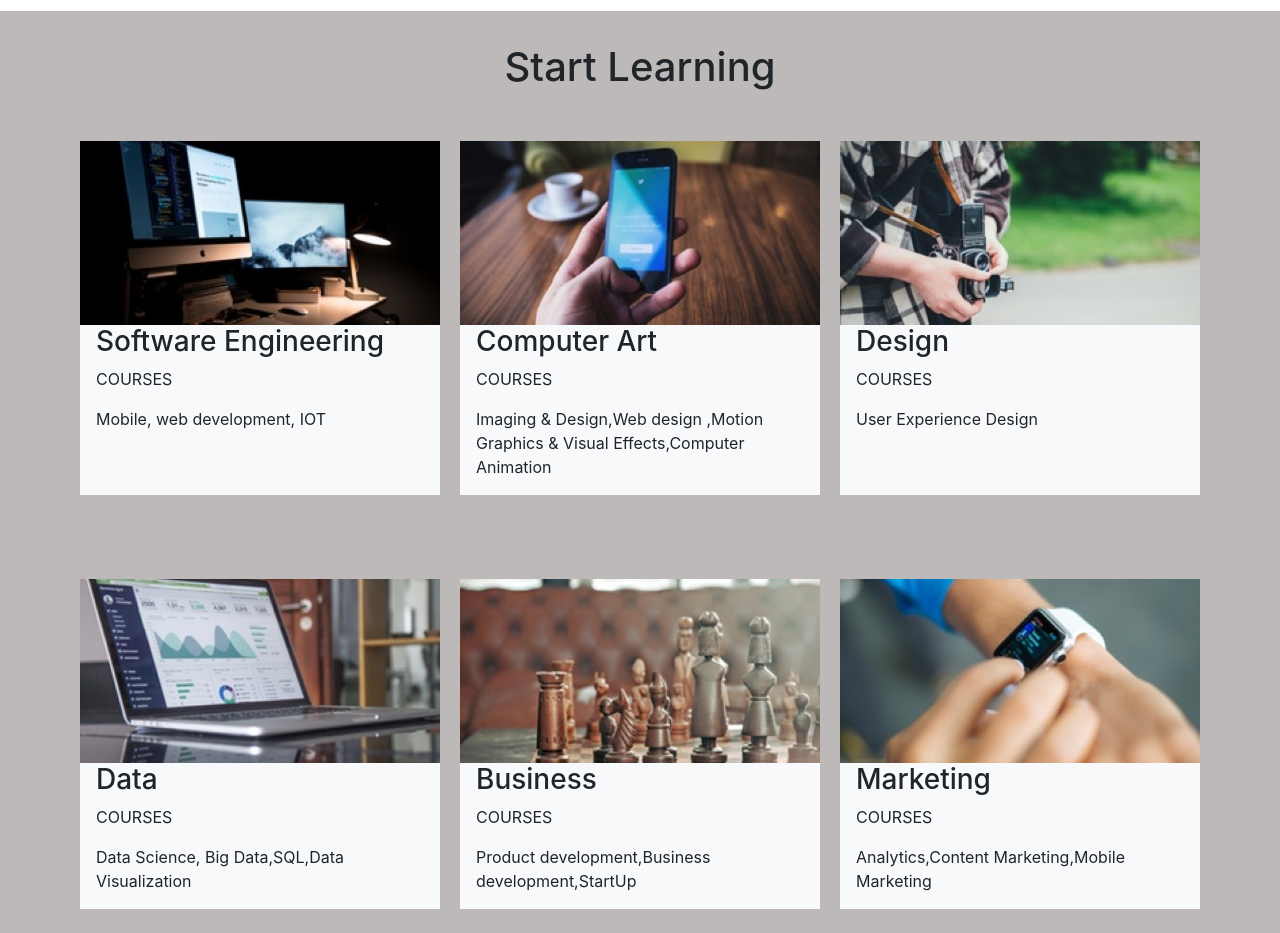
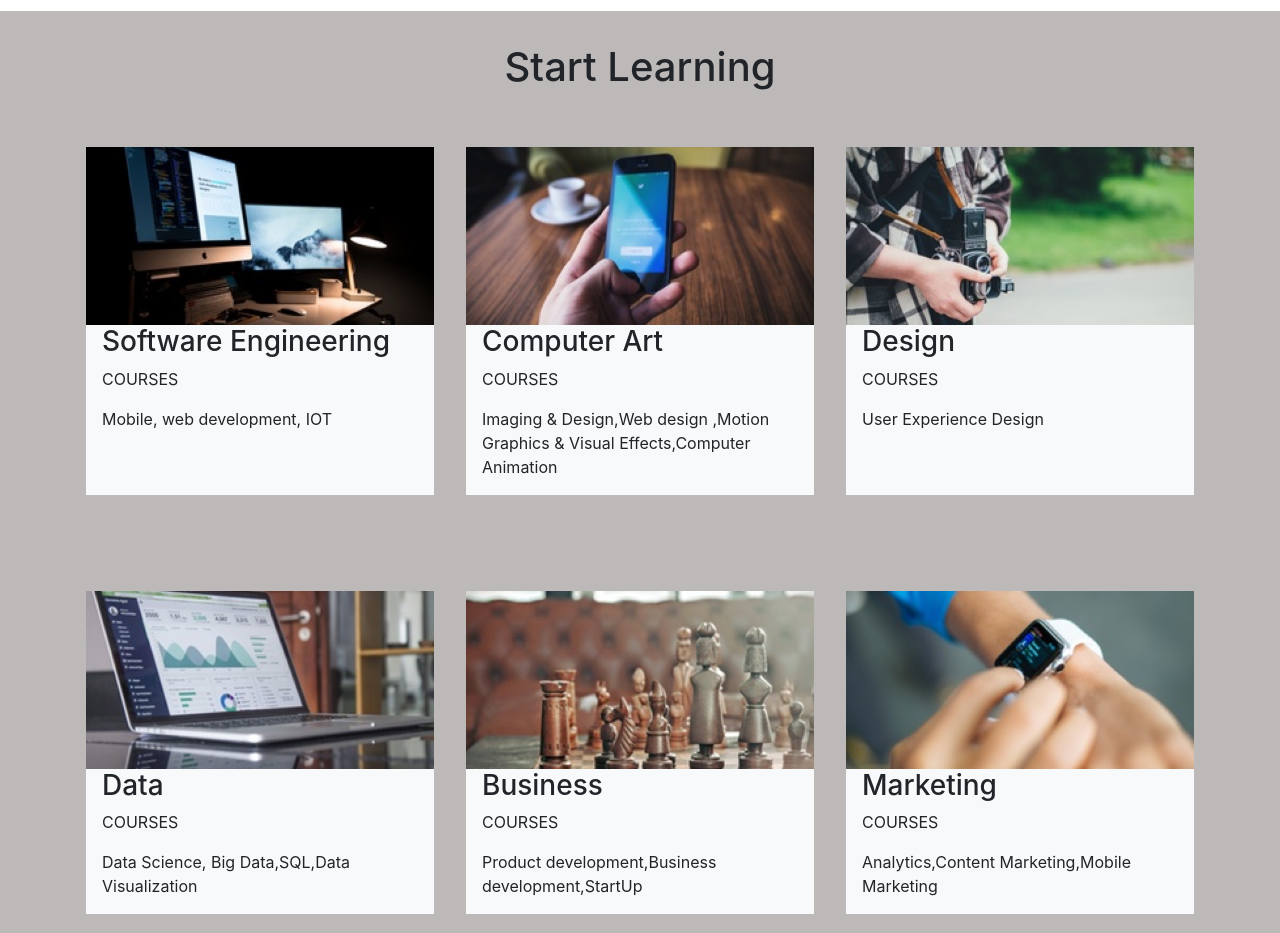
Before and after one commit to Nihal-008/ColmarAcademyProject, a plain HTML site: page index.html in a window 1280 px wide. Shown: the part 1280-2213 px from the top of the page. Drawn offline with nearby package versions, Linux system fonts and the light colour scheme; files that its build step writes are made by us from their sources.

Commit message:
css file is added

```diff
--- a/css/style.css
+++ b/style.css
@@ -8,16 +8,12 @@ nav{padding-top: 16px;}
 .partTwo{margin: 32px 24px;}
 .partTwo_o{padding: 16px;}
 #n{margin-top: 16px;}
-.ab{border: 10px solid rgb(189, 185, 185); }
+.ab{border: 16px solid rgb(189, 185, 185); }
 .boxCourse .col-4{margin: 32px 0px;}
 .content { background-color: rgb(158, 154, 154);  display: flex;   justify-content: space-between;
   }
-  .banner {   padding: 32px 24px;   width: 60%;
-  }
-
-  .learn {
-    width: 40%;margin: auto 0px;color: rgb(71, 71, 71);
-  }
+  .banner {   padding: 32px 24px;   width: 60%; }
+  .learn {width: 40%;margin: auto 0px;color: rgb(71, 71, 71);}
   #startBtn{padding: 8px 0px;width: 200px;background-color: rgb(55, 55, 55);color: white;}
 .thirdSection{background-color: rgb(189, 185, 185);}
 .thirdSection h3,p{padding-left: 16px;}
@@ -28,7 +24,7 @@ nav{padding-top: 16px;}
 footer{margin-left: 24px;margin-top: 16px;margin-bottom: 16px;}
 
 
-
+/* responsive */
 #navLogo{display: none;}
 #navLogo img{margin: 0 22px;}
 #courseBox{display: none;}
```
